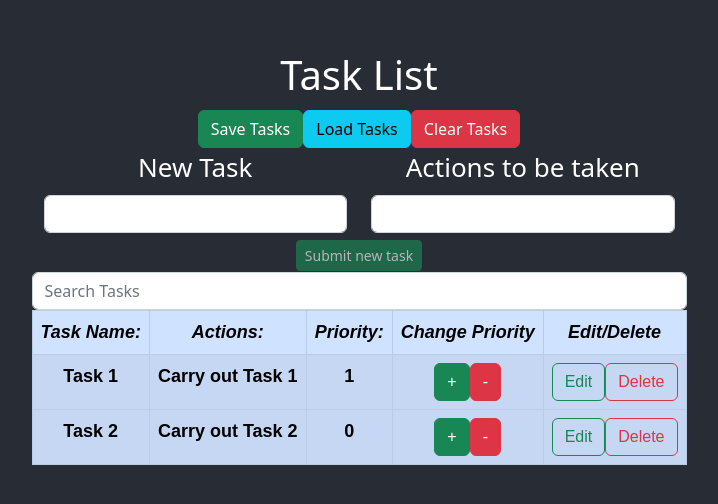
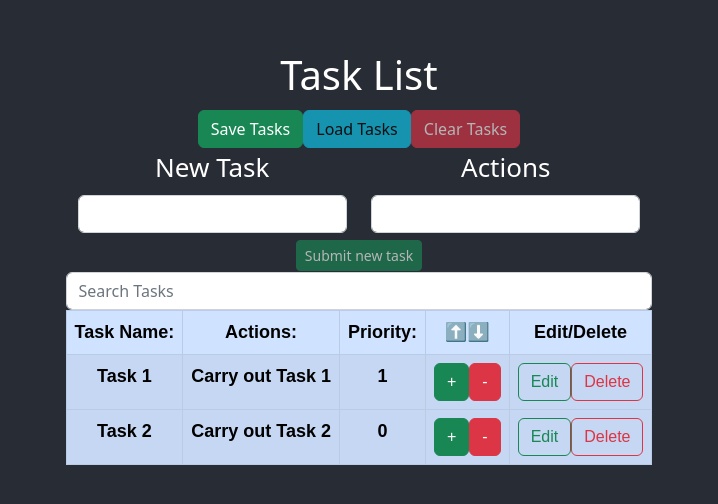
Before and after one commit to arnoldatk94/Project-1, a React (Create React App) app: page / in a window 1280 px wide. Shown: the part 134-638 px from the top of the page, without its empty margins (281-999 px from the left). Built offline with nearby package versions, Linux system fonts and the light colour scheme.

Commit message:
fix styling

```diff
--- a/src/App.css
+++ b/src/App.css
@@ -36,3 +36,8 @@
     transform: rotate(360deg);
   }
 }
+
+h1.taskComplete {
+  color: rgb(0, 194, 97);
+  text-align: center;
+}
--- a/src/Components/TaskCreator.js
+++ b/src/Components/TaskCreator.js
@@ -56,10 +56,8 @@ class TaskCreator extends React.Component {
             <Col>
               <form onSubmit={this.handleSubmit}>
                 <Form.Group>
-                  <Form.Label>Actions to be taken</Form.Label>
+                  <Form.Label>Actions</Form.Label>
                   <Form.Control
-                    // as="textarea"
-                    // rows={3}
                     name="task"
                     type="text"
                     value={this.state.task}
--- a/src/Components/TaskList.js
+++ b/src/Components/TaskList.js
@@ -1,7 +1,7 @@
 import React, { Fragment } from "react";
 import Task from "./TaskReadOnly";
 import TaskCreator from "./TaskCreator";
-import { Button, Table, Form } from "react-bootstrap";
+import { Button, Table, Form, Row, Container, Col } from "react-bootstrap";
 import TaskReadOnly from "./TaskReadOnly";
 import TaskEdit from "./TaskEdit";
 
@@ -16,6 +16,20 @@ export default class TaskList extends React.Component {
 
       tasksArray: [
         //Creating an array of tasksArray objects
+        {
+          id: 0,
+          priority: 1,
+          title: "Task 1",
+          task: "Carry out Task 1",
+        },
+        {
+          id: 1,
+          priority: 0,
+          title: "Task 2",
+          task: "Carry out Task 2",
+        },
+      ],
+      defaultTasks: [
         {
           id: 0,
           priority: 1,
@@ -120,8 +134,14 @@ export default class TaskList extends React.Component {
   }
 
   clearStorage() {
-    if (window.confirm("Are you sure?") === true) {
+    if (
+      window.confirm("Are you sure? This will reset the entire task list!") ===
+      true
+    ) {
       localStorage.removeItem("List of Tasks");
+      this.setState({
+        tasksArray: this.state.defaultTasks,
+      });
     }
   }
 
@@ -135,6 +155,8 @@ export default class TaskList extends React.Component {
   };
 
   render() {
+    const disableStatus = localStorage.getItem("List of Tasks") === null;
+    const disableSave = this.state.tasksArray.length === 0;
     // console.log(this.state.search); // To check current search state
     // console.log(
     //   this.state.tasksArray.filter((task) =>
@@ -145,13 +167,25 @@ export default class TaskList extends React.Component {
     return (
       <div>
         <h1>Task List</h1>
-        <Button variant="success" onClick={() => this.setData()}>
+        <Button
+          disabled={disableSave}
+          variant="success"
+          onClick={() => this.setData()}
+        >
           Save Tasks
         </Button>
-        <Button variant="info" onClick={() => this.getData()}>
+        <Button
+          variant="info"
+          onClick={() => this.getData()}
+          disabled={disableStatus}
+        >
           Load Tasks
         </Button>
-        <Button variant="danger" onClick={() => this.clearStorage()}>
+        <Button
+          variant="danger"
+          onClick={() => this.clearStorage()}
+          disabled={disableStatus}
+        >
           Clear Tasks
         </Button>
         <TaskCreator
@@ -168,13 +202,13 @@ export default class TaskList extends React.Component {
           />
         </form>
         <form>
-          <Table striped bordered variant="primary">
+          <Table striped bordered variant="primary" responsive>
             <thead>
               <tr>
                 <th>Task Name: </th>
                 <th>Actions: </th>
                 <th>Priority: </th>
-                <th>Change Priority</th>
+                <th>⬆️⬇️</th>
                 <th>Edit/Delete</th>
               </tr>
             </thead>
@@ -214,7 +248,13 @@ export default class TaskList extends React.Component {
                   </Fragment>
                 ))
             ) : (
-              <p>All Tasks completed!</p>
+              <Fragment>
+                <tbody variant="outline-success">
+                  <th colSpan={5}>
+                    <h1 className="taskComplete">All Tasks completed!</h1>
+                  </th>
+                </tbody>
+              </Fragment>
             )}
           </Table>
         </form>
--- a/src/index.css
+++ b/src/index.css
@@ -19,10 +19,15 @@ code {
 .table {
   font-family: Arial, Helvetica, sans-serif;
   font-size: large;
-  font-style: italic;
+  white-space: nowrap;
+}
+
+thead {
+  white-space: nowrap;
 }
 
 tbody {
   font-style: normal;
   font-size: large;
+  white-space: nowrap;
 }
```
